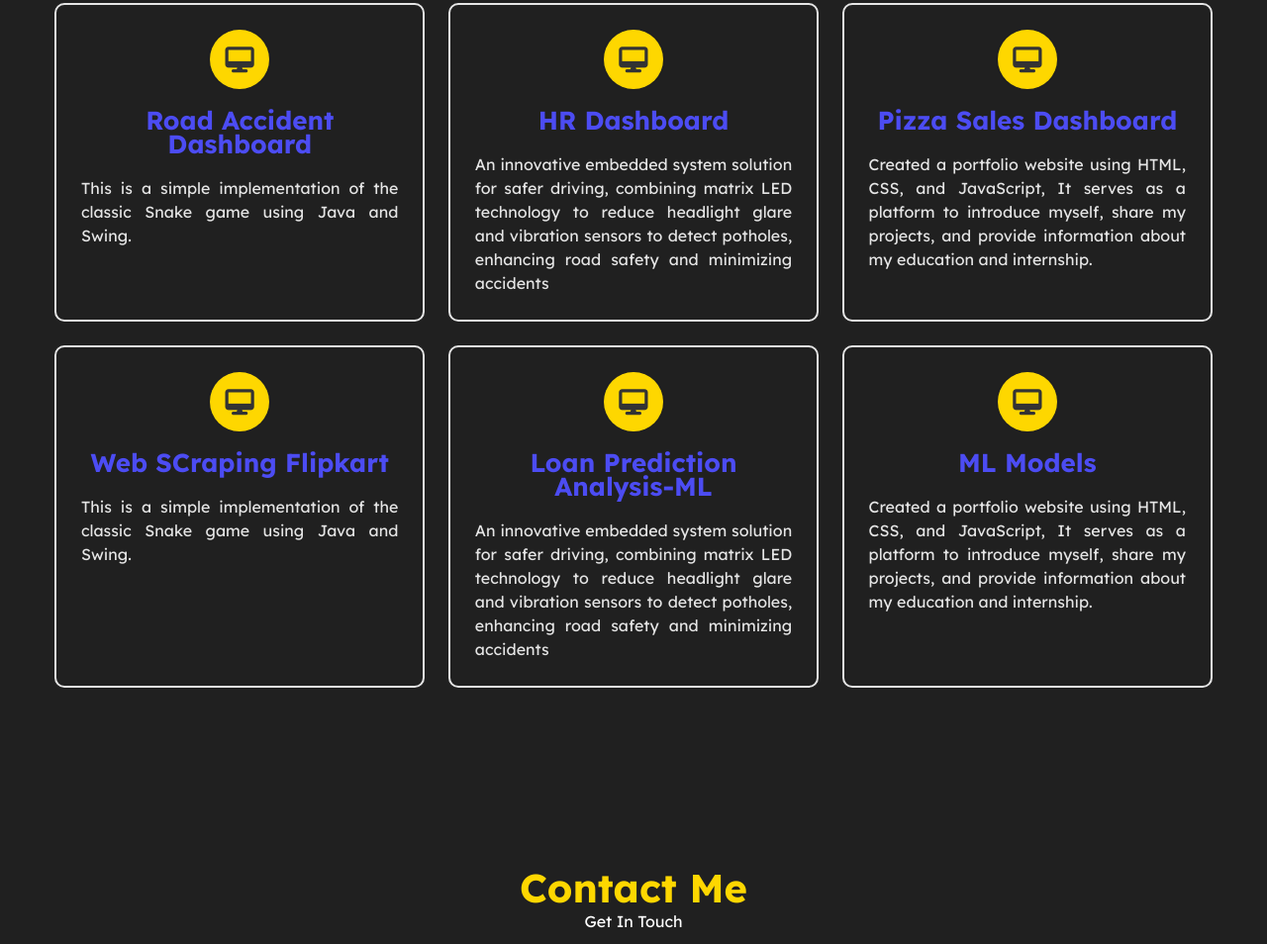
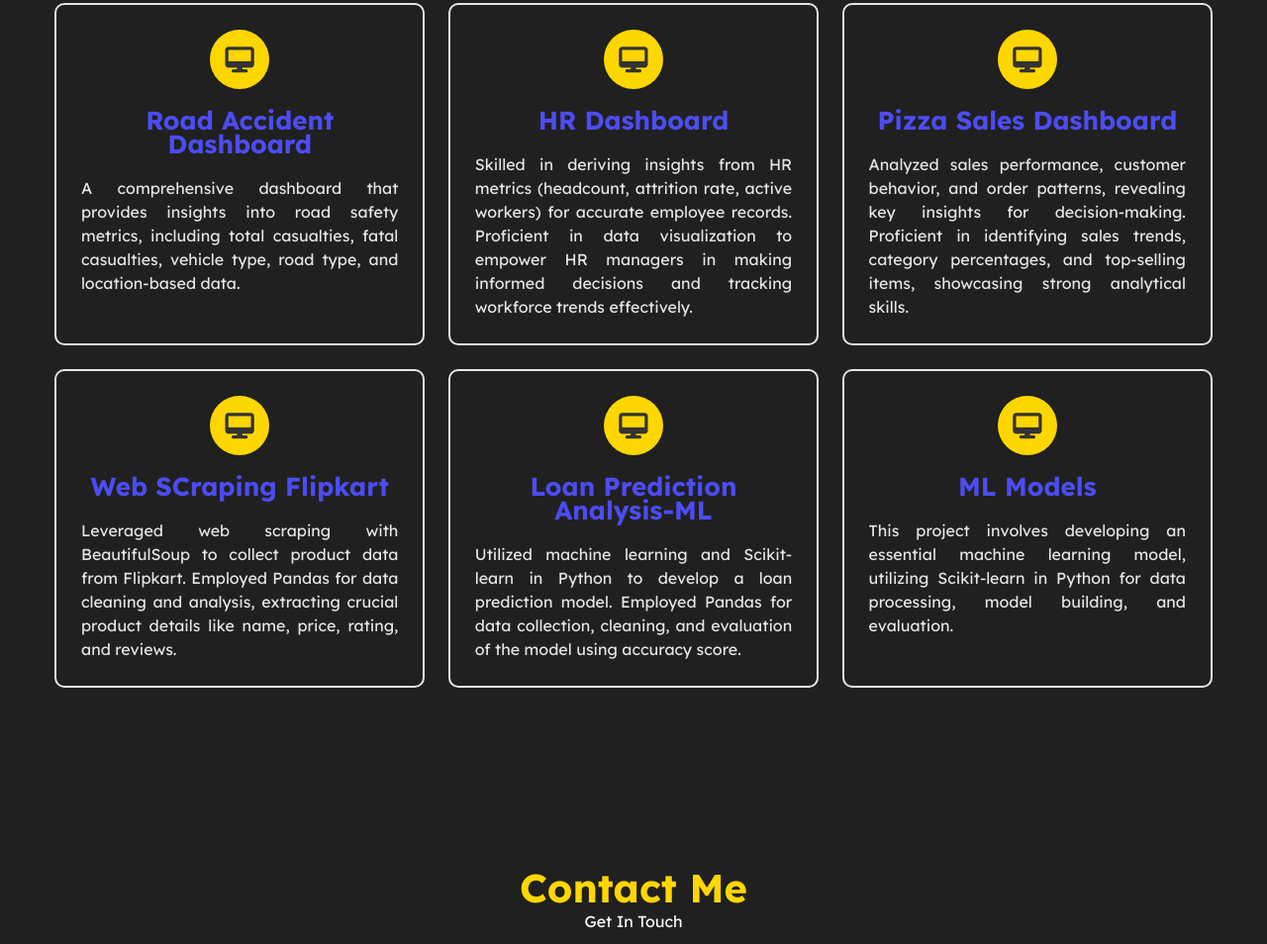
Before and after one commit to arunpsg07/portfolio, a plain HTML site: page index.html in a window 1280 px wide. Shown: the part 1895-2849 px from the top of the page at 99% size. Drawn offline with nearby package versions, Linux system fonts and the light colour scheme.

Commit message:
Update index.html

```diff
--- a/index.html
+++ b/index.html
@@ -193,20 +193,20 @@
                 <div class="project">
                     <i class="fa fa-desktop"></i>
                     <a href="https://github.com/arunpsg07/Data-Analyst/blob/main/Road%20Accident%20Data%20Dashboard/Dashboard_Road%20Accident%20Data%20-%20Excel.png"><h4 style="color:rgb(76, 76, 243)"><h4 style="color:rgb(76, 76, 243)">Road Accident Dashboard</h4></a>
-                    <p>This is a simple implementation of the classic Snake game using Java and Swing.</p>
+                    <p>A comprehensive dashboard that provides insights into road safety metrics, including total casualties, fatal casualties, vehicle type, road type, and location-based data.</p>
                 </div>
                  <!-- 2nd Project -->
                  <div class="project">
                     <i class="fa fa-desktop"></i>
                     <a href="https://github.com/arunpsg07/Data-Analyst/blob/main/HR%20data%20Dashboard%20Power%20BI/HR%20data%20-%20Power%20BI%20Desktop.png"><h4 style="color:rgb(76, 76, 243)">HR Dashboard</h4></a>
 
-                    <p>An innovative embedded system solution for safer driving, combining matrix LED technology to reduce headlight glare and vibration sensors to detect potholes, enhancing road safety and minimizing accidents</p>
+                    <p>Skilled in deriving insights from HR metrics (headcount, attrition rate, active workers) for accurate employee records. Proficient in data visualization to empower HR managers in making informed decisions and tracking workforce trends effectively.</p>
                 </div>
                 <!-- 3rd Project -->
                 <div class="project">
                     <i class="fa fa-desktop"></i>
                     <a href="https://github.com/arunpsg07/Data-Analyst/tree/main/Pizza%20Dashboard-POWERBI"><h4 style="color:rgb(76, 76, 243)">Pizza Sales Dashboard</h4></a>
-                    <p>Created a portfolio website using HTML, CSS, and JavaScript, It serves as a platform to introduce myself, share my projects, and provide information about my  education and internship.</p>
+                    <p>Analyzed sales performance, customer behavior, and order patterns, revealing key insights for decision-making. Proficient in identifying sales trends, category percentages, and top-selling items, showcasing strong analytical skills.</p>
                 </div>
 
             </div>
@@ -217,19 +217,19 @@
                 <div class="project">
                     <i class="fa fa-desktop"></i>
                     <a href="https://github.com/arunpsg07/Data-Analyst/tree/main/WebScraping_flipkart_data"><h4 style="color:rgb(76, 76, 243)">Web SCraping Flipkart </h4></a>
-                    <p>This is a simple implementation of the classic Snake game using Java and Swing.</p>
+                    <p>Leveraged web scraping with BeautifulSoup to collect product data from Flipkart. Employed Pandas for data cleaning and analysis, extracting crucial product details like name, price, rating, and reviews.</p>
                 </div>
                  <!-- 2nd Project -->
                  <div class="project">
                     <i class="fa fa-desktop"></i>
                     <a href="https://github.com/arunpsg07/Data-Analyst/tree/main/Loan%20Prediction%20Analysis%20ML"><h4 style="color:rgb(76, 76, 243)">Loan Prediction Analysis-ML</h4></a>
-                    <p>An innovative embedded system solution for safer driving, combining matrix LED technology to reduce headlight glare and vibration sensors to detect potholes, enhancing road safety and minimizing accidents</p>
+                    <p>Utilized machine learning and Scikit-learn in Python to develop a loan prediction model. Employed Pandas for data collection, cleaning, and evaluation of the model using accuracy score.</p>
                 </div>
                 <!-- 3rd Project -->
                 <div class="project">
                     <i class="fa fa-desktop"></i>
                     <a href="https://github.com/arunpsg07/Data-Analyst/tree/main/ML_Models"><h4 style="color:rgb(76, 76, 243)">ML Models</h4></a>
-                    <p>Created a portfolio website using HTML, CSS, and JavaScript, It serves as a platform to introduce myself, share my projects, and provide information about my  education and internship.</p>
+                    <p>This project involves developing an essential machine learning model, utilizing Scikit-learn in Python for data processing, model building, and evaluation.</p>
                 </div>
 
             </div>
```
